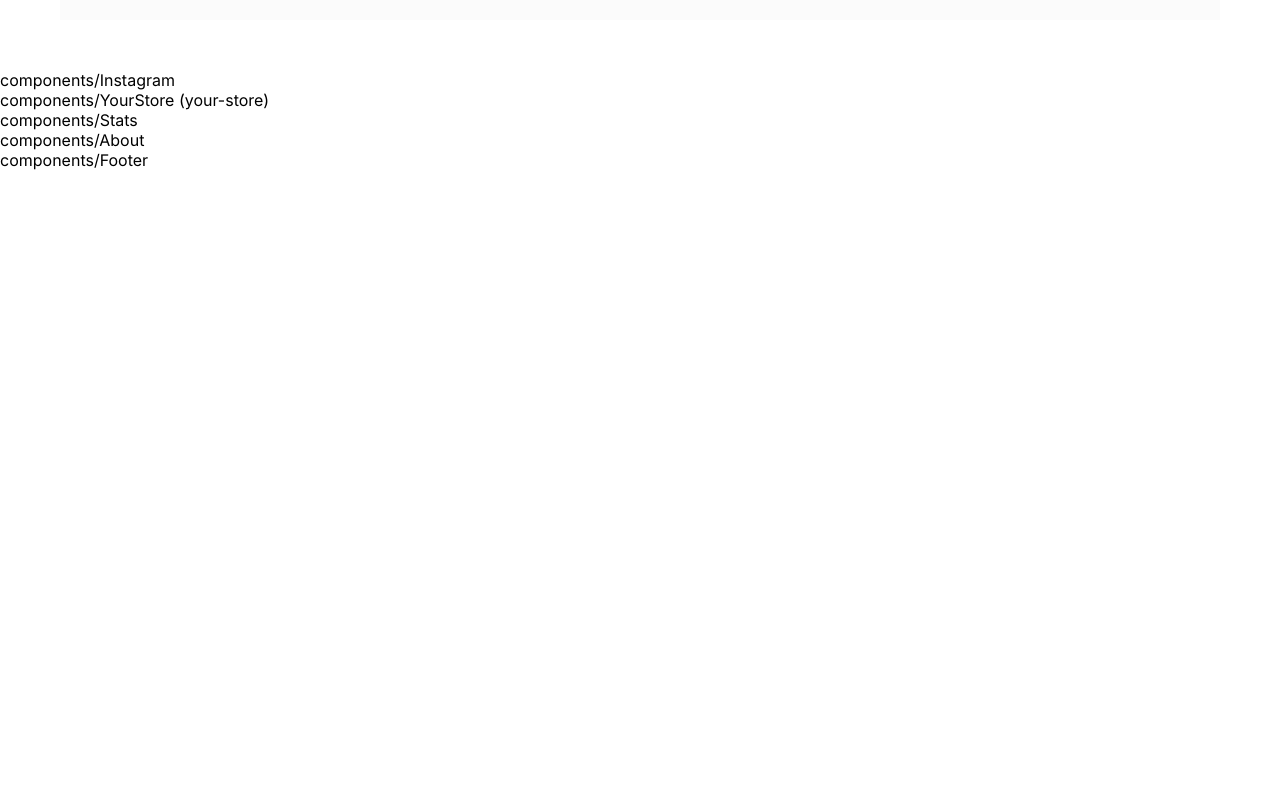
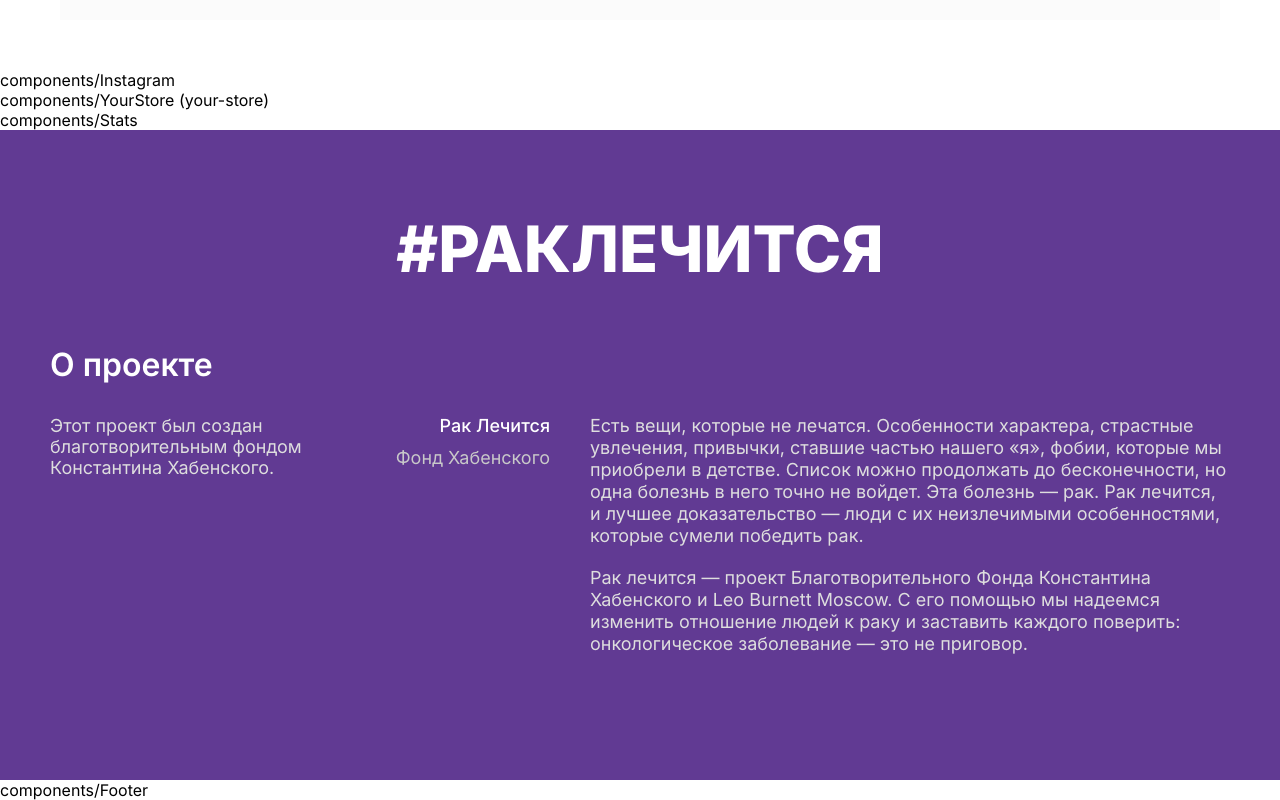
Before and after one commit to mukhindev/raklechitsa, a Nuxt app: page / in a window 1280 px wide. Shown: the part 2531-3331 px from the top of the page. Before the commit the page ends 2701 px from the top, so only its background shows below. Built offline with nearby package versions, Linux system fonts and the light colour scheme.

Commit message:
Написал HTML About

```diff
--- a/components/About.vue
+++ b/components/About.vue
@@ -1,7 +1,171 @@
 <template>
-  <div>
-    components/About
-  </div>
+  <section class="about">
+    <div class="about__container">
+      <h3 class="about__title">#РАКЛЕЧИТСЯ</h3>
+      <div class="about__text">
+        <div class="about__one-colum">
+          <h4 class="about__one-colum-title">О проекте</h4>
+          <p class="about__one-colum-subtitle">
+            Этот&nbsp;проект&nbsp;был&nbsp;создан благотворительным&nbsp;фондом
+            Константина&nbsp;Хабенского.
+          </p>
+        </div>
+        <div class="about__two-colums">
+          <div class="about__two-colums-brif">
+            <h5 class="about__two-colums-brif-title">Рак&nbsp;Лечится</h5>
+            <p class="about__two-colums-brif-subtitle">Фонд&nbsp;Хабенского</p>
+          </div>
+          <div class="about__two-colums-text">
+            <p class="about__two-colums-paragraph">
+              Есть вещи, которые не лечатся. Особенности характера, страстные
+              увлечения, привычки, ставшие частью нашего «я», фобии, которые мы
+              приобрели в детстве. Список можно продолжать до бесконечности, но
+              одна болезнь в него точно не войдет. Эта болезнь — рак. Рак
+              лечится, и лучшее доказательство — люди с их неизлечимыми
+              особенностями, которые сумели победить рак.
+            </p>
+            <p class="about__two-colums-paragraph">
+              Рак лечится — проект Благотворительного Фонда Константина
+              Хабенского и Leo Burnett Moscow. С его помощью мы надеемся
+              изменить отношение людей к раку и заставить каждого поверить:
+              онкологическое заболевание — это не приговор.
+            </p>
+          </div>
+        </div>
+      </div>
+    </div>
+  </section>
 </template>
 
-<style scoped></style>
+<style scoped>
+.about {
+  display: flex;
+  flex-direction: column;
+  margin: 0;
+  padding: 0;
+  max-width: 1420px;
+  min-height: 650px;
+  background: #613a93;
+  color: #ffffff;
+}
+
+.about__container {
+  display: flex;
+  flex-direction: column;
+  align-items: center;
+  padding: 90px 60px 100px;
+}
+
+@media screen and (max-width: 1280px) {
+  .about__container {
+    padding: 80px 50px 90px;
+  }
+}
+.about__title {
+  max-width: 720px;
+  max-height: 80px;
+  margin: 0;
+  margin-bottom: 70px;
+  font-weight: 800;
+  font-size: 64px;
+  line-height: 77px;
+  text-align: center;
+}
+
+@media screen and (max-width: 1280px) {
+  .about__title {
+    margin-bottom: 60px;
+  }
+}
+
+.about__text {
+  width: 100%;
+  display: flex;
+  justify-content: space-between;
+  padding: 0;
+  margin: 0;
+}
+
+.about__one-colum {
+  margin: 0;
+  padding: 0;
+  max-width: 340px;
+  max-height: 66px;
+}
+
+.about__one-colum-title {
+  margin: 0;
+  padding: 0;
+  padding-bottom: 32px;
+  font-family: Inter;
+  font-style: normal;
+  font-weight: 600;
+  font-size: 32px;
+  line-height: 36px;
+}
+
+.about__one-colum-subtitle {
+  margin: 0;
+  padding: 0;
+  font-family: Inter;
+  font-style: normal;
+  font-weight: normal;
+  font-size: 18px;
+  color: #dedede;
+}
+
+.about__two-colums {
+  display: flex;
+  justify-content: space-between;
+  margin: 0;
+  padding: 0;
+  padding-top: 68px;
+}
+
+.about__two-colums-text {
+  max-width: 640px;
+  max-height: 242px;
+}
+
+.about__two-colums-brif {
+  padding: 0;
+  padding-right: 40px;
+}
+
+.about__two-colums-brif-title {
+  margin: 0;
+  padding: 0;
+  padding-bottom: 10px;
+  text-align: end;
+  font-weight: 500;
+  font-size: 18px;
+  line-height: 22px;
+}
+
+.about__two-colums-brif-subtitle {
+  margin: 0;
+  padding: 0;
+  font-family: Inter;
+  font-style: normal;
+  font-weight: normal;
+  font-size: 18px;
+  line-height: 22px;
+  text-align: end;
+  color: #c9c9c9;
+}
+
+.about__two-colums-paragraph {
+  margin: 0;
+  padding: 0;
+  max-width: 640px;
+  font-family: Inter;
+  font-style: normal;
+  font-weight: normal;
+  font-size: 18px;
+  line-height: 22px;
+  color: #dedede;
+}
+.about__two-colums-paragraph:first-of-type {
+  padding-bottom: 20px;
+}
+</style>
```
